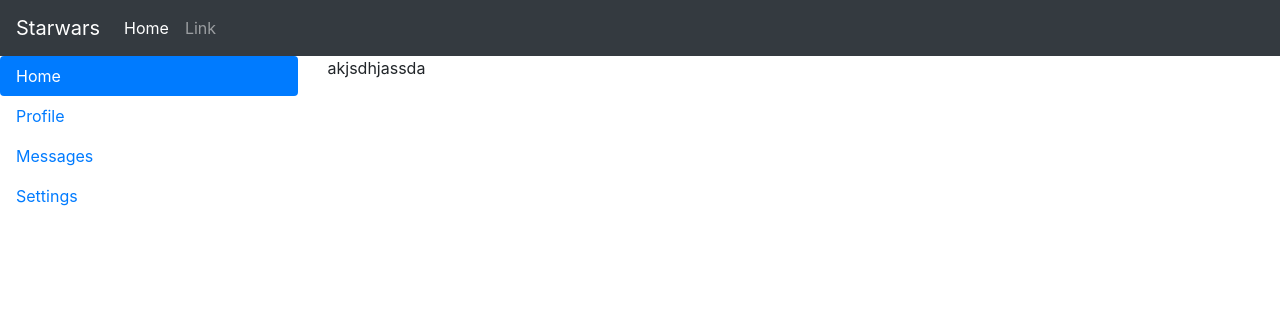
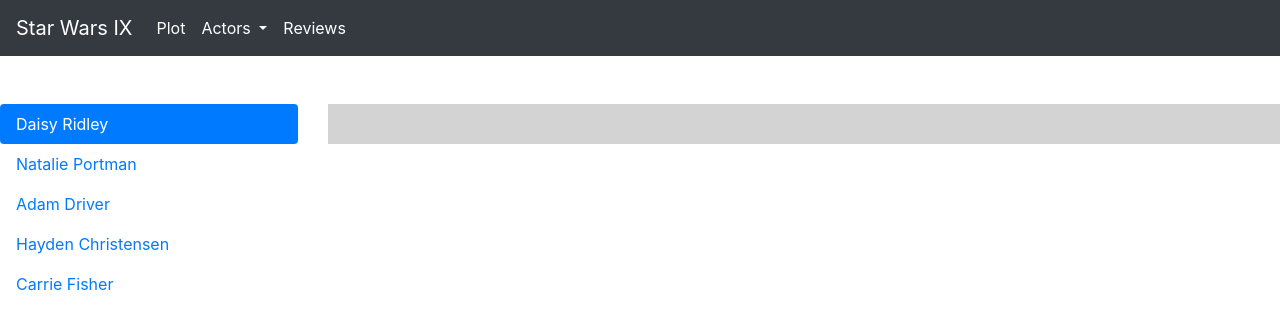
Before and after one commit to Andrey0706/CFLMS-BS-DAY02-Andrey-David, a plain HTML site: page Advanced/advanced.html in a window 1280 px wide. Drawn offline with nearby package versions, Linux system fonts and the light colour scheme.

Commit message:
the right container added

```diff
--- a/Advanced/advanced.html
+++ b/Advanced/advanced.html
@@ -7,28 +7,60 @@
     <title>Basic</title>
     <link rel="stylesheet" href="https://stackpath.bootstrapcdn.com/bootstrap/4.3.1/css/bootstrap.min.css"
           integrity="sha384-ggOyR0iXCbMQv3Xipma34MD+dH/1fQ784/j6cY/iJTQUOhcWr7x9JvoRxT2MZw1T" crossorigin="anonymous">
-
+   <link rel="stylesheet" href="style.css">
 
 </head>
 
 <body>
 
 
-<nav class="navbar navbar-expand-lg navbar-dark bg-dark md-4">
- <a class="navbar-brand" href="#">Starwars</a>
- <button class="navbar-toggler" type="button" data-toggle="collapse" data-target="#navbarSupportedContent" aria-controls="navbarSupportedContent" aria-expanded="false" aria-label="Toggle navigation">
+  <nav class="navbar navbar-expand-lg navbar-dark bg-dark mb-5">
+      <a class="navbar-brand" href="#">Star Wars IX</a>
+      <button
+        class="navbar-toggler"
+        type="button"
+        data-toggle="collapse"
+        data-target="#navbarSupportedContent"
+        aria-controls="navbarSupportedContent"
+        aria-expanded="false"
+        aria-label="Toggle navigation"
+      >
         <span class="navbar-toggler-icon"></span>
       </button>
-
       <div class="collapse navbar-collapse" id="navbarSupportedContent">
         <ul class="navbar-nav mr-auto">
           <li class="nav-item active">
-       <a class="nav-link" href="#">Home <span class="sr-only">(current)</span></a>
+            <a class="nav-link" href="#">
+              Plot
+              <span class="sr-only">(current)</span>
+            </a>
           </li>
-     <li class="nav-item">
-       <a class="nav-link" href="#">Link</a>
+          <li class="nav-item nav-item active dropdown">
+            <a
+              class="nav-link dropdown-toggle"
+              href="#"
+              id="navbarDropdown"
+              role="button"
+              data-toggle="dropdown"
+              aria-haspopup="true"
+              aria-expanded="false"
+            >
+              Actors
+            </a>
+            <div class="dropdown-menu" aria-labelledby="navbarDropdown">
+              <a class="dropdown-item" href="#">Daisy Ridley</a>
+              <a class="dropdown-item" href="#">Natalie Portman</a>
+              <a class="dropdown-item" href="#">Adam Driver</a>
+              <a class="dropdown-item" href="#">Hayden Christensen</a>
+              <a class="dropdown-item" href="#">Carrie Fisher</a>
+            </div>
           </li>
-
+          <li class="nav-item active">
+            <a class="nav-link" href="#">
+              Reviews
+              <span class="sr-only">(current)</span>
+            </a>
+          </li>
         </ul>
       </div>
     </nav>
@@ -36,15 +68,27 @@
 <div class="row">
   <div class="col-3">
     <div class="nav flex-column nav-pills" data-toggle="pill" id="v-pills-tab" role="tablist" aria-orientation="vertical">
-      <a class="nav-link active" id="v-pills-home-tab" data-toggle="pill" href="#v-pills-home" role="tab" aria-controls="v-pills-home" aria-selected="true">Home</a>
-      <a class="nav-link" id="v-pills-profile-tab" data-toggle="tab" href="#v-pills-profile" role="tab" aria-controls="v-pills-profile" aria-selected="false">Profile</a>
-      <a class="nav-link" id="v-pills-messages-tab" data-toggle="tab"" href="#v-pills-messages" role="tab" aria-controls="v-pills-messages" aria-selected="false">Messages</a>
-      <a class="nav-link" id="v-pills-settings-tab" data-toggle="tab" href="#v-pills-settings" role="tab" aria-controls="v-pills-settings" aria-selected="false">Settings</a>
+      <a class="nav-link active" id="v-pills-home-tab" data-toggle="pill" href="#v-pills-home" role="tab" aria-controls="v-pills-home" aria-selected="true">Daisy Ridley</a>
+      <a class="nav-link" id="v-pills-profile-tab" data-toggle="tab" href="#v-pills-profile" role="tab" aria-controls="v-pills-profile" aria-selected="false">Natalie Portman</a>
+      <a class="nav-link" id="v-pills-messages-tab" data-toggle="tab"" href="#v-pills-messages" role="tab" aria-controls="v-pills-messages" aria-selected="false">Adam Driver</a>
+      <a class="nav-link" id="v-pills-settings-tab" data-toggle="tab" href="#v-pills-settings" role="tab" aria-controls="v-pills-settings" aria-selected="false">Hayden Christensen</a>
+       <a class="nav-link" id="v-pills-home-tab" data-toggle="pill" href="#v-pills-home" role="tab" aria-controls="v-pills-home" aria-selected="true">Carrie Fisher</a>
     </div>
   </div>
   <div class="col-9">
     <div class="tab-content" id="v-pills-tabContent">
-      <div class="tab-pane fade show active" data-toggle="tab id="v-pills-home" role="tabpanel" aria-labelledby="v-pills-home-tab"><p>akjsdhjassda</p></div>
+      <div class="tab-pane fade show active" data-toggle="tab id="v-pills-home" role="tabpanel" aria-labelledby="v-pills-home-tab">
+      <div class="ActorContainer">
+        <div class="actorName"></div>
+        <div class="actorImg">
+          <img src="" alt="">
+        </div>
+        <div class ="actorDecs">
+          <p></p>
+        </div>
+      </div>
+
+      </div>
       <div class="tab-pane fade" data-toggle="tab id="v-pills-profile" role="tabpanel" aria-labelledby="v-pills-profile-tab"><p>saknhvsavhk</p></div>
       <div class="tab-pane fade" id="v-pills-messages" role="tabpanel" aria-labelledby="v-pills-messages-tab">C</div>
       <div class="tab-pane fade" id="v-pills-settings" role="tabpanel" aria-labelledby="v-pills-settings-tab">D.</div>
--- /dev/null
+++ b/Advanced/style.sass
@@ -0,0 +1,13 @@
+.ActorContainer
+	width: 100%
+	background-color: lightgray
+	display: flex
+	flex-direction: column
+	.actorName
+		font-size: 4vw
+	.actorImg
+		width: 50%
+		img
+			width: 100%
+	.actorDecs
+		width: 100%
```
Also changed, not shown: Advanced/style.css (added), 1 other file. Lines whose indentation alone changed are shown as unchanged.
